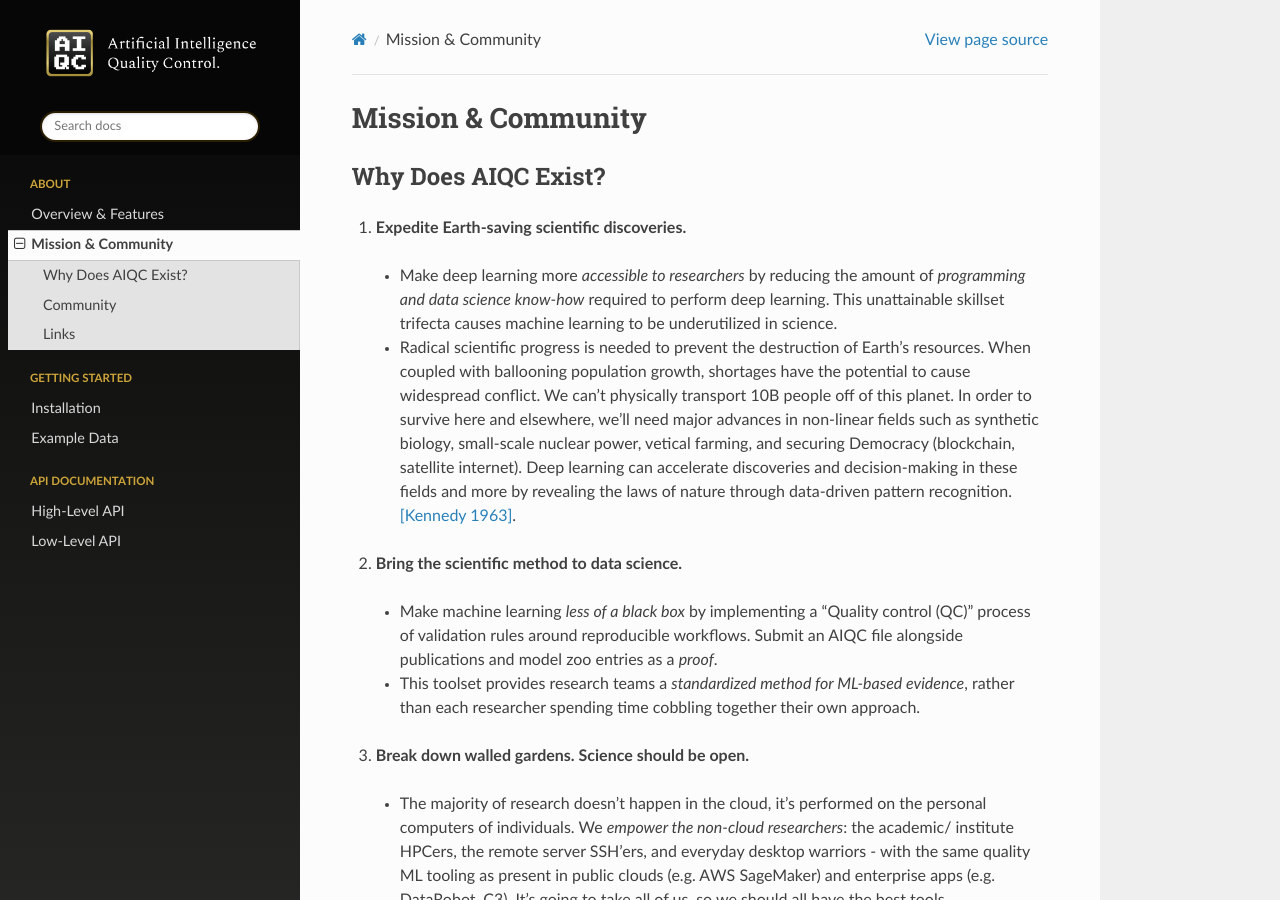
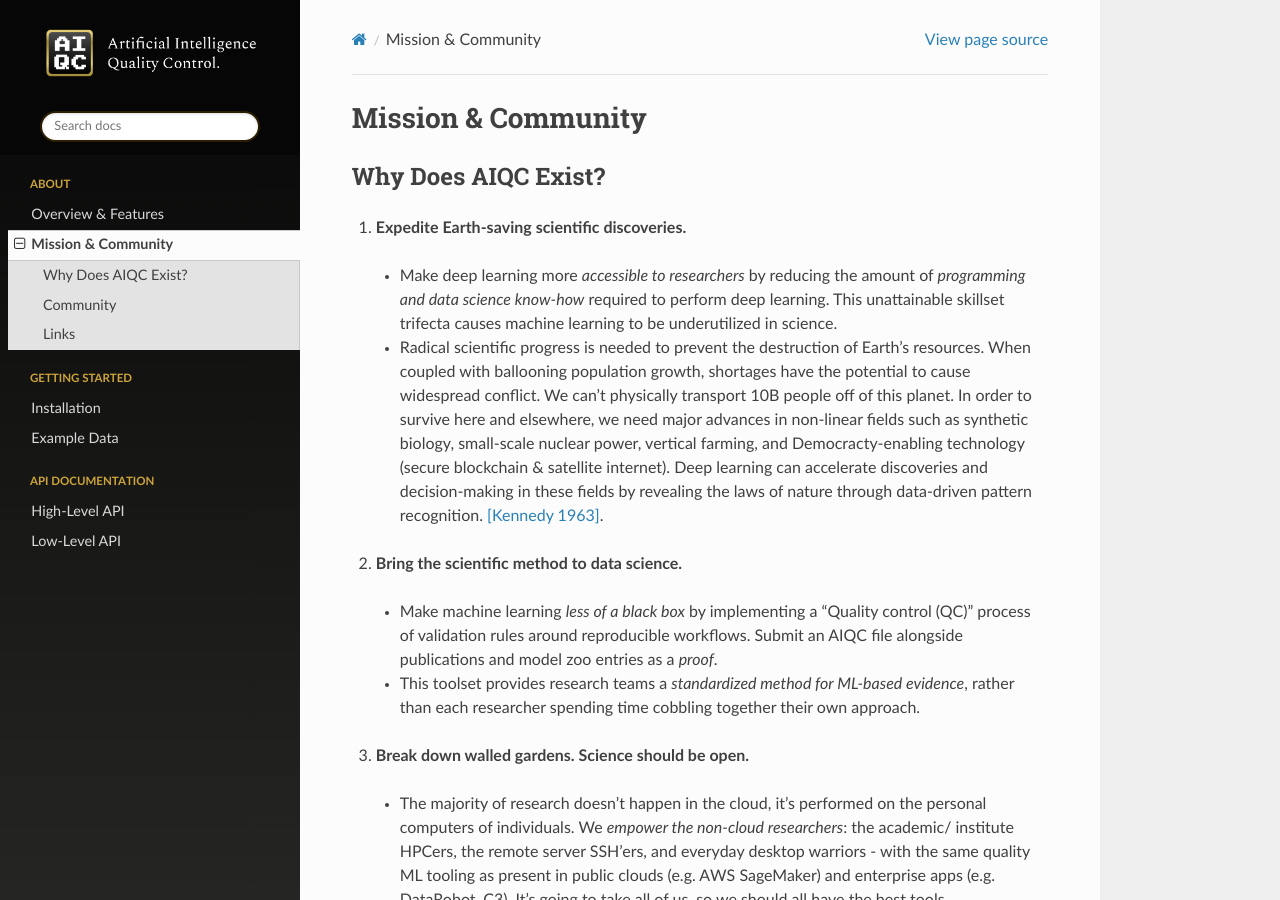
Before and after one commit to aiqc/AIQC, a Sphinx documentation site: the page built from docs/mission.rst, in a window 1280 px wide and 900 px high. Built offline with Sphinx 7.4.7 and the Read the Docs theme 2.0.0, drawn with Linux system fonts in a browser that asks for light colours; pages that are not in the unit, such as notebooks, are missing from menus.

Commit message:
mission typos

```diff
--- a/docs/mission.rst
+++ b/docs/mission.rst
@@ -8,7 +8,7 @@
 1. **Expedite Earth-saving scientific discoveries.**
 
   * Make deep learning more *accessible to researchers* by reducing the amount of *programming and data science know-how* required to perform deep learning. This unattainable skillset trifecta causes machine learning to be underutilized in science.
-  * Radical scientific progress is needed to prevent the destruction of Earth's resources. When coupled with ballooning population growth, shortages have the potential to cause widespread conflict. We can't physically transport 10B people off of this planet. In order to survive here and elsewhere, we'll need major advances in non-linear fields such as synthetic biology, small-scale nuclear power, vetical farming, and securing Democracy (blockchain, satellite internet). Deep learning can accelerate discoveries and decision-making in these fields and more by revealing the laws of nature through data-driven pattern recognition. `[Kennedy 1963] <https://youtu.be/0fkKnfk4k40?t=368>`_.
+  * Radical scientific progress is needed to prevent the destruction of Earth's resources. When coupled with ballooning population growth, shortages have the potential to cause widespread conflict. We can't physically transport 10B people off of this planet. In order to survive here and elsewhere, we need major advances in non-linear fields such as synthetic biology, small-scale nuclear power, vertical farming, and Democracty-enabling technology (secure blockchain & satellite internet). Deep learning can accelerate discoveries and decision-making in these fields by revealing the laws of nature through data-driven pattern recognition. `[Kennedy 1963] <https://youtu.be/0fkKnfk4k40?t=368>`_.
 
 
 2. **Bring the scientific method to data science.**
```
Also changed, not shown: 5 other files.
